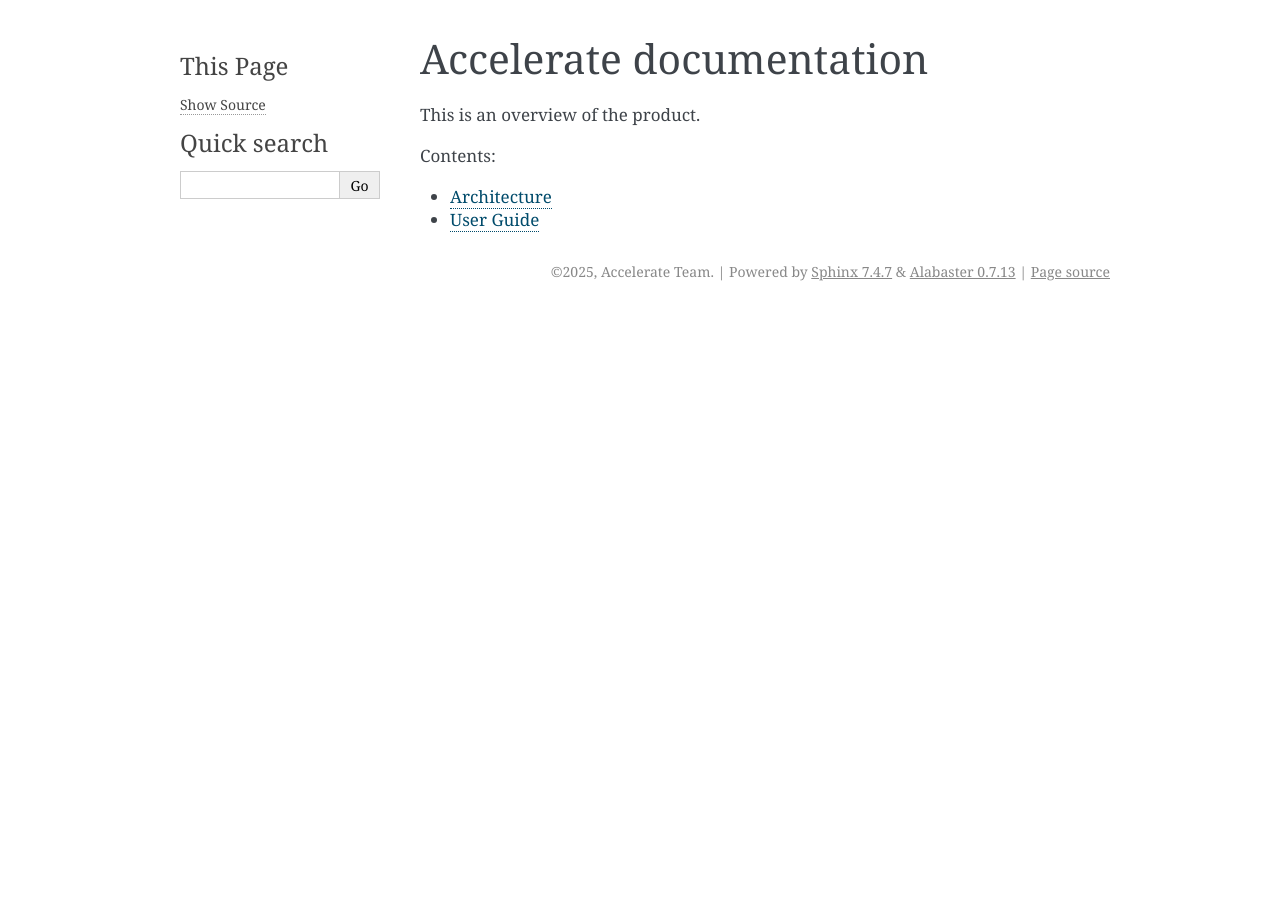
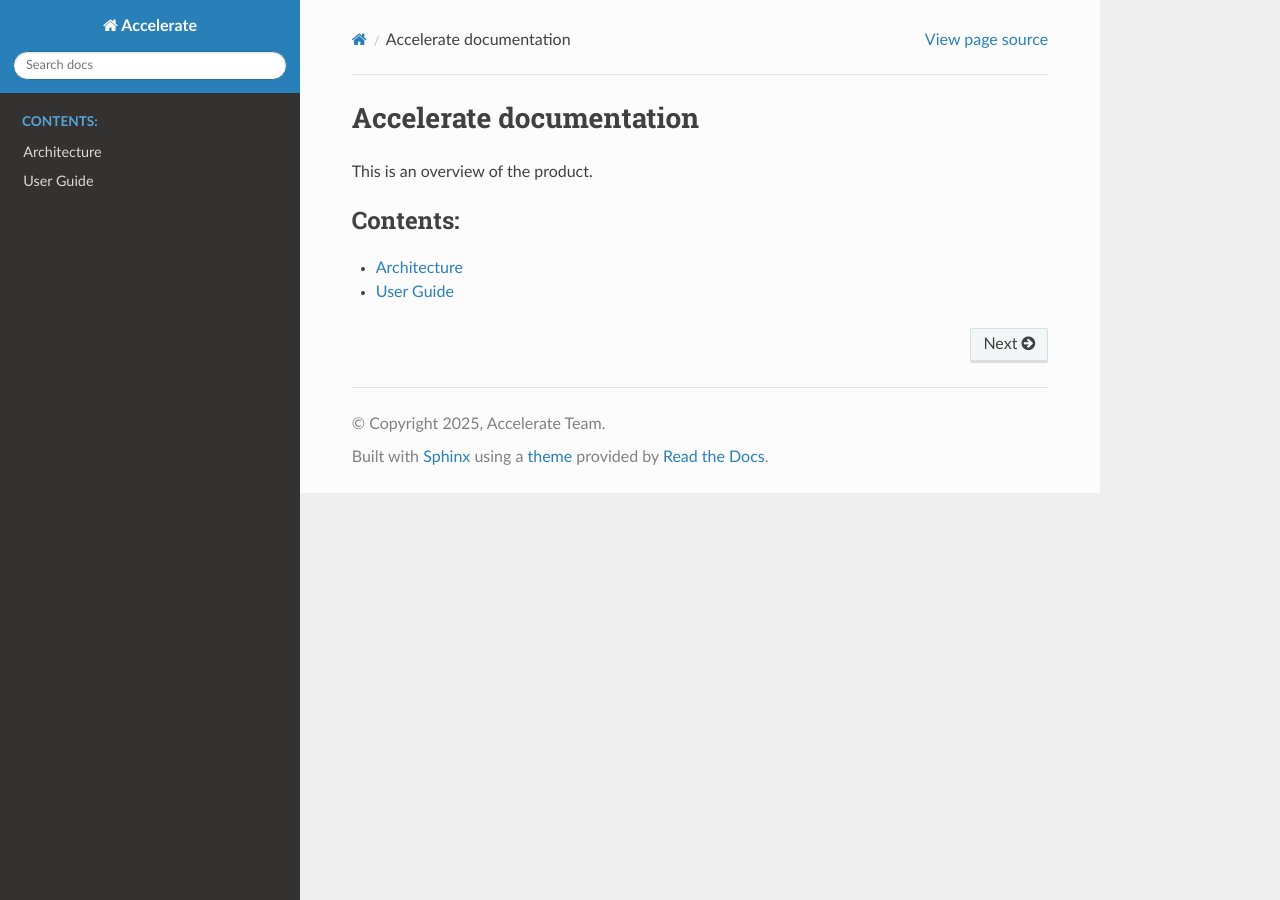
Before and after one commit to erikbosch/test_sphinx, a Sphinx documentation site: the page built from docs/index.rst, in a window 1280 px wide. Built offline with Sphinx 7.4.7 and the Read the Docs theme 3.1.0, drawn with Linux system fonts in a browser that asks for light colours.

Commit message:
Adding more things

```diff
--- a/docs/conf.py
+++ b/docs/conf.py
@@ -25,5 +25,6 @@
 # -- Options for HTML output -------------------------------------------------
 # https://www.sphinx-doc.org/en/master/usage/configuration.html#options-for-html-output
 
-html_theme = 'alabaster'
+# html_theme = 'alabaster'
+html_theme = 'sphinx_rtd_theme'
 html_static_path = ['_static']
--- a/docs/usage/index.rst
+++ b/docs/usage/index.rst
@@ -7,3 +7,9 @@
 ==========
 
 Here we will describe how to use the tool.
+
+.. image:: img/Pooh_Shepard1928.jpeg
+  :width: 400
+  :alt: Winnie the Pooh
+
+By E. H. Shepard - Illustration to page 3 of Winnie-the-Pooh (1926) by artist E. H. Shepard. Scan from Bibliodyssey, PD-US, https://en.wikipedia.org/w/index.php?curid=34771447
```
Also changed, not shown: 2 other files.
